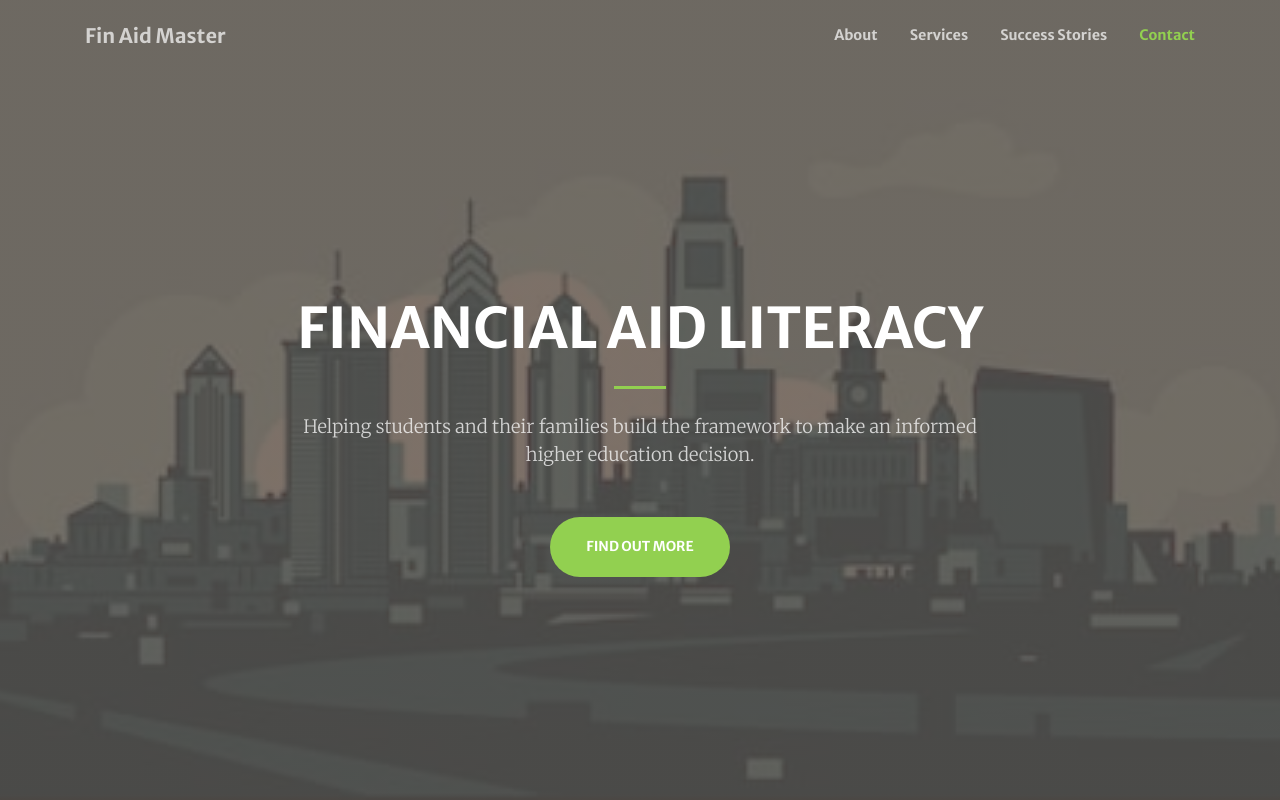
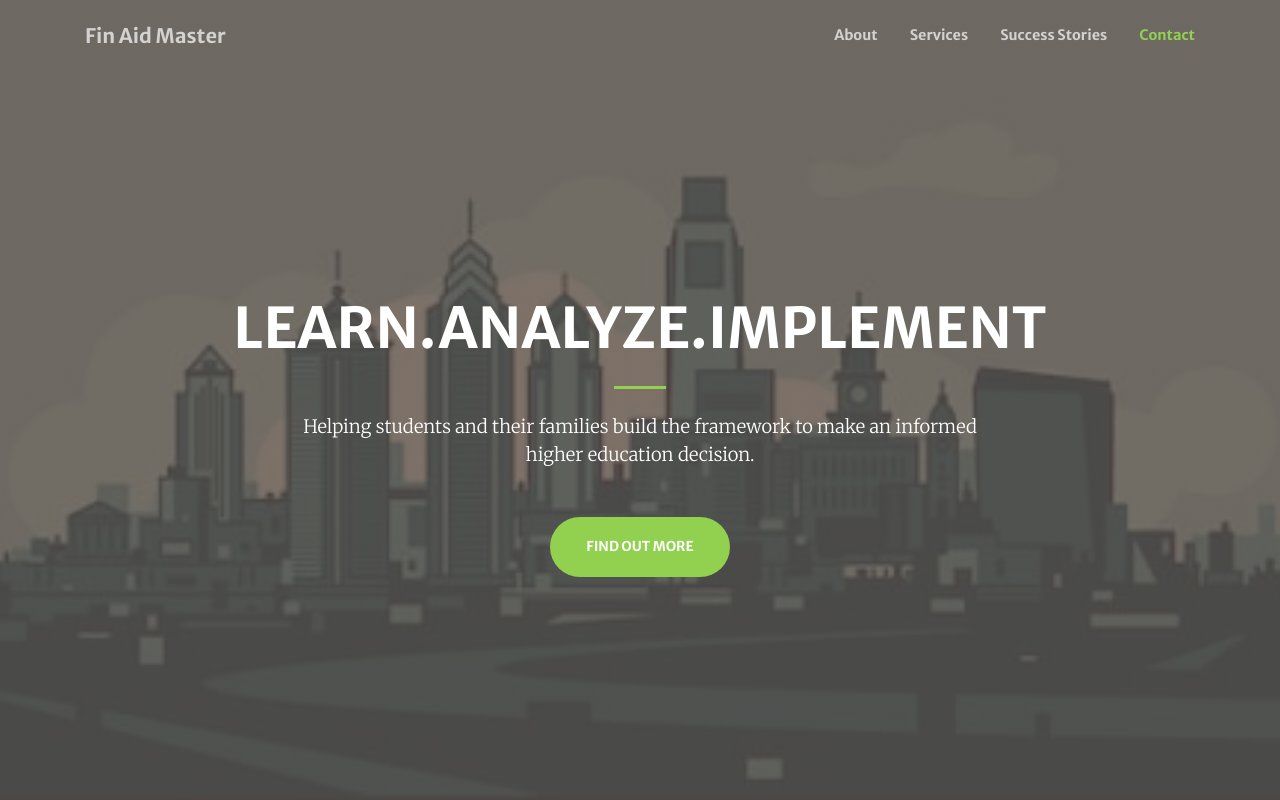
Before and after one commit to phillyfinaidhelp/finaidmaster, a website with bundled scripts: page index.html in a window 1280 px wide. Shown: the top 800 px of the page. Built offline with nearby package versions, Linux system fonts and the light colour scheme.

Commit message:
Update index.html

```diff
--- a/index.html
+++ b/index.html
@@ -58,11 +58,11 @@
     <div class="container h-100">
       <div class="row h-100 align-items-center justify-content-center text-center">
         <div class="col-lg-10 align-self-end">
-          <h1 class="text-uppercase text-white font-weight-bold">Financial Aid Literacy</h1>
+          <h1 class="text-uppercase text-white font-weight-bold">Learn.Analyze.Implement</h1>
           <hr class="divider my-4">
         </div>
         <div class="col-lg-8 align-self-baseline">
-          <p class="text-white-75 font-weight-light mb-5">Helping students and their families build the framework to make an informed higher education decision.
+          <p class="text-white font-weight-light mb-5">Helping students and their families build the framework to make an informed higher education decision.
 </p>
           <a class="btn btn-primary btn-xl js-scroll-trigger" href="#about">Find Out More</a>
         </div>
```
